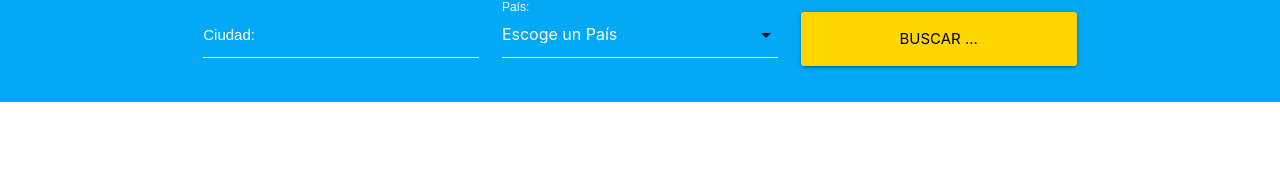
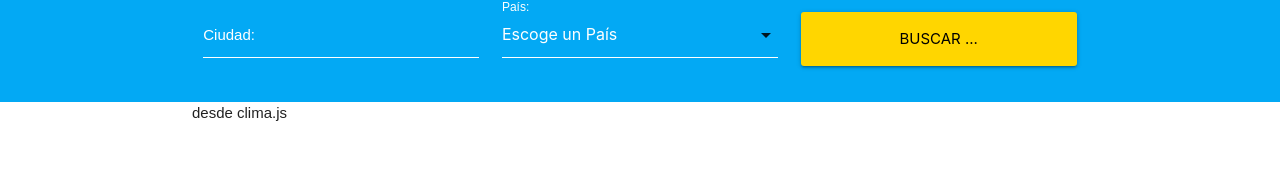
Before and after one commit to Ricuesta86/clima-reactjs, a React (Create React App) app: page / in a window 1280 px wide. Shown: the part 112-300 px from the top of the page. Built offline with nearby package versions, Linux system fonts and the light colour scheme.

Commit message:
se creo el componente clima

```diff
--- a/src/App.js
+++ b/src/App.js
@@ -2,6 +2,7 @@ import React, { Component } from 'react';
 import Header from './componentes/Header';
 import Formulario from './componentes/Formulario';
 import Error from './componentes/Error'
+import Clima from './componentes/Clima';
 
 class App extends Component {
 
@@ -31,7 +32,8 @@ class App extends Component {
     }else{
       // console.log('Todo bien');
       this.setState({
-        consulta:respuesta
+        consulta:respuesta,
+        error:false
       })
     }
 
@@ -56,16 +58,7 @@ class App extends Component {
     //   "Content-Encoding" : "gzip",
     //   "charset":"utf-8"
     // });
-    const myHeaders=new Headers();
-    const fetchConfig = {
-      method: "GET",
-      headers: myHeaders,
-      mode: "cors",
-      cache: "default"
-    };
 
-    // Consulta con fetch
-    // fetch(url,{mode:"no-cors"})
     fetch('https://cors-anywhere.herokuapp.com/' + url)
     .then(respuesta =>{
       return respuesta.json();
@@ -92,6 +85,8 @@ class App extends Component {
 
       if(error){
         resultado=<Error mensaje='Ambos campos son obligatorios.' />
+      }else{
+        resultado=<Clima resultado = {this.state.resultado } />
       }
 
 
--- /dev/null
+++ b/src/componentes/Clima.js
@@ -0,0 +1,17 @@
+import React, { Component } from 'react';
+
+class Clima extends Component {
+
+    render() {
+
+        console.log(this.props.resulto);
+
+        return (
+            <div className="container">
+                desde clima.js
+            </div>
+        );
+    }
+}
+
+export default Clima;
```
